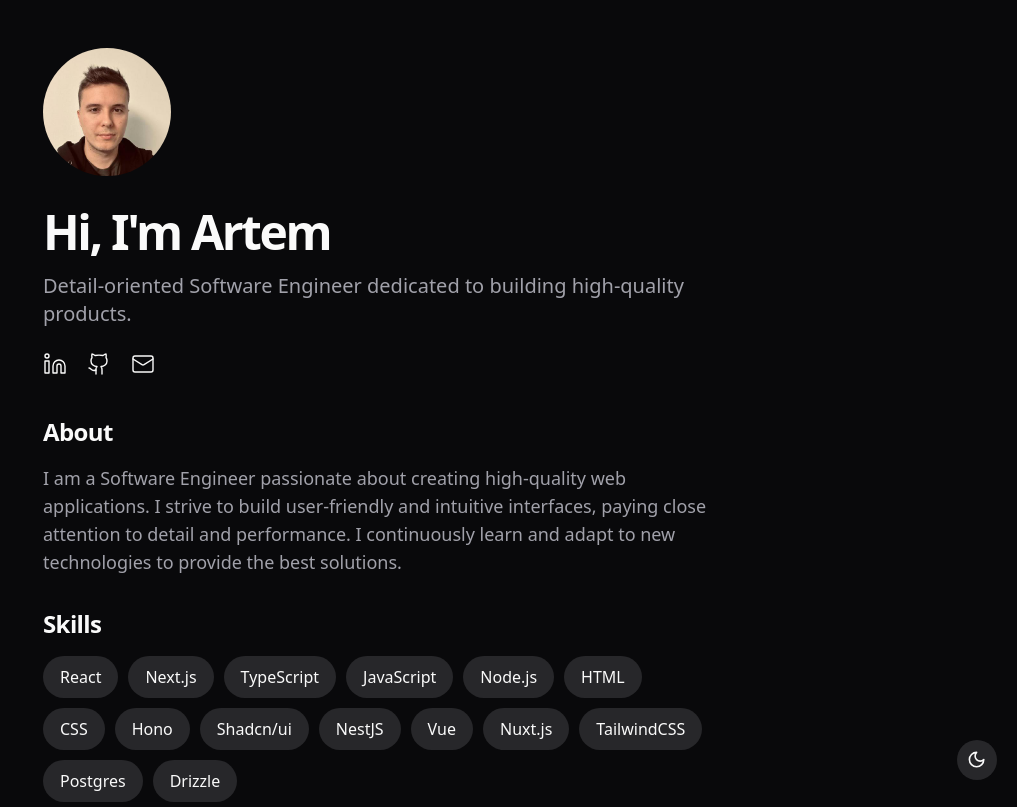
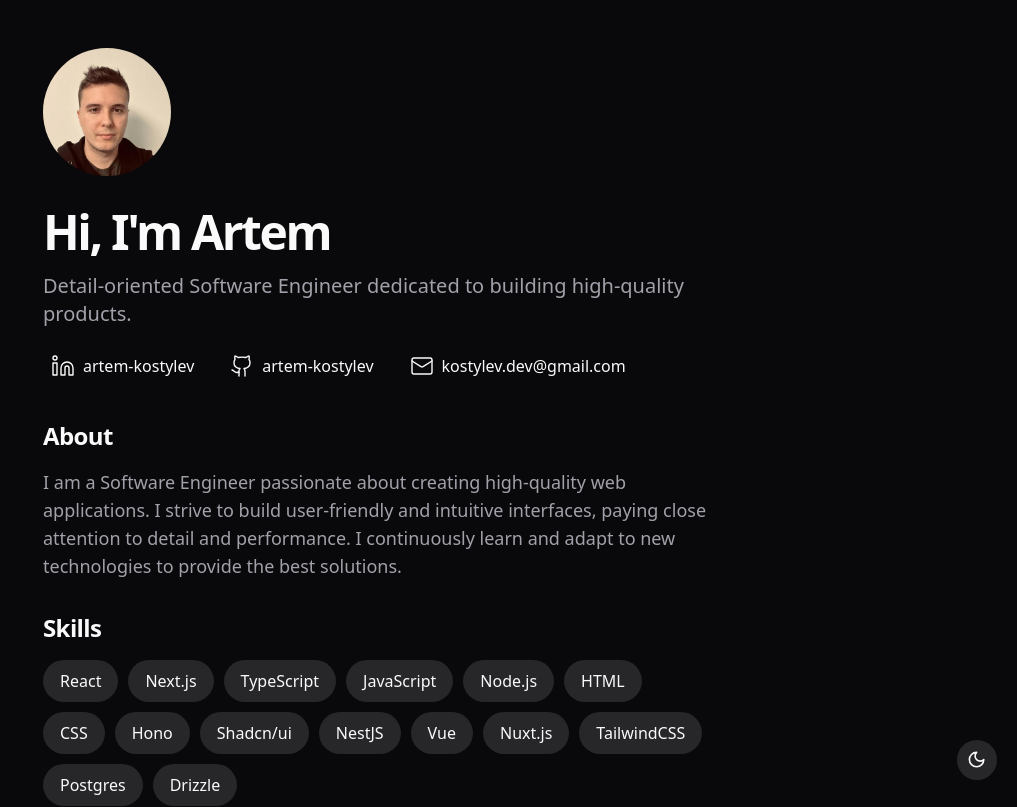
Before and after one commit to artem-kostylev/portfolio, a Next.js app: page / in a window 1280 px wide. Shown: the top 807 px of the page, without its empty margins (263-1280 px from the left). Built offline with nearby package versions, Linux system fonts and the light colour scheme.

Commit message:
update icons

```diff
--- a/package.json
+++ b/package.json
@@ -10,7 +10,6 @@
   },
   "dependencies": {
     "@radix-ui/react-avatar": "^1.1.0",
-    "@radix-ui/react-collapsible": "^1.1.0",
     "@radix-ui/react-dropdown-menu": "^2.1.1",
     "@radix-ui/react-separator": "^1.1.0",
     "@radix-ui/react-slot": "^1.1.0",
--- a/src/components/home/hero.tsx
+++ b/src/components/home/hero.tsx
@@ -27,7 +27,7 @@ export const Hero = () => {
           products.
         </p>
         <div className="flex items-center space-x-1 -ml-2">
-          <Button variant="ghost" size="icon" asChild>
+          <Button variant="ghost" asChild>
             <a
               href="https://www.linkedin.com/in/artem-kostylev/"
               target="_blank"
@@ -35,9 +35,10 @@ export const Hero = () => {
               aria-label="Linkedin icon"
             >
               <Linkedin className="size-6" strokeWidth={1.4} />
+              <span className="ml-2">artem-kostylev</span>
             </a>
           </Button>
-          <Button variant="ghost" size="icon" asChild>
+          <Button variant="ghost" asChild>
             <a
               href="https://github.com/artem-kostylev"
               target="_blank"
@@ -45,11 +46,13 @@ export const Hero = () => {
               aria-label="Github icon"
             >
               <Github className="size-6" strokeWidth={1.4} />
+              <span className="ml-2">artem-kostylev</span>
             </a>
           </Button>
-          <Button variant="ghost" size="icon" asChild>
+          <Button variant="ghost" asChild>
             <a href="mailto:kostylev.dev@gmail.com" aria-label="Email icon">
               <Mail className="size-6" strokeWidth={1.4} />
+              <span className="ml-2">kostylev.dev@gmail.com</span>
             </a>
           </Button>
         </div>
--- a/src/components/ui/collapsible.tsx
+++ /dev/null
@@ -1,11 +0,0 @@
-"use client"
-
-import * as CollapsiblePrimitive from "@radix-ui/react-collapsible"
-
-const Collapsible = CollapsiblePrimitive.Root
-
-const CollapsibleTrigger = CollapsiblePrimitive.CollapsibleTrigger
-
-const CollapsibleContent = CollapsiblePrimitive.CollapsibleContent
-
-export { Collapsible, CollapsibleTrigger, CollapsibleContent }
```
Also changed, not shown: 1 other file (tests, documents, lock files or other folders).
